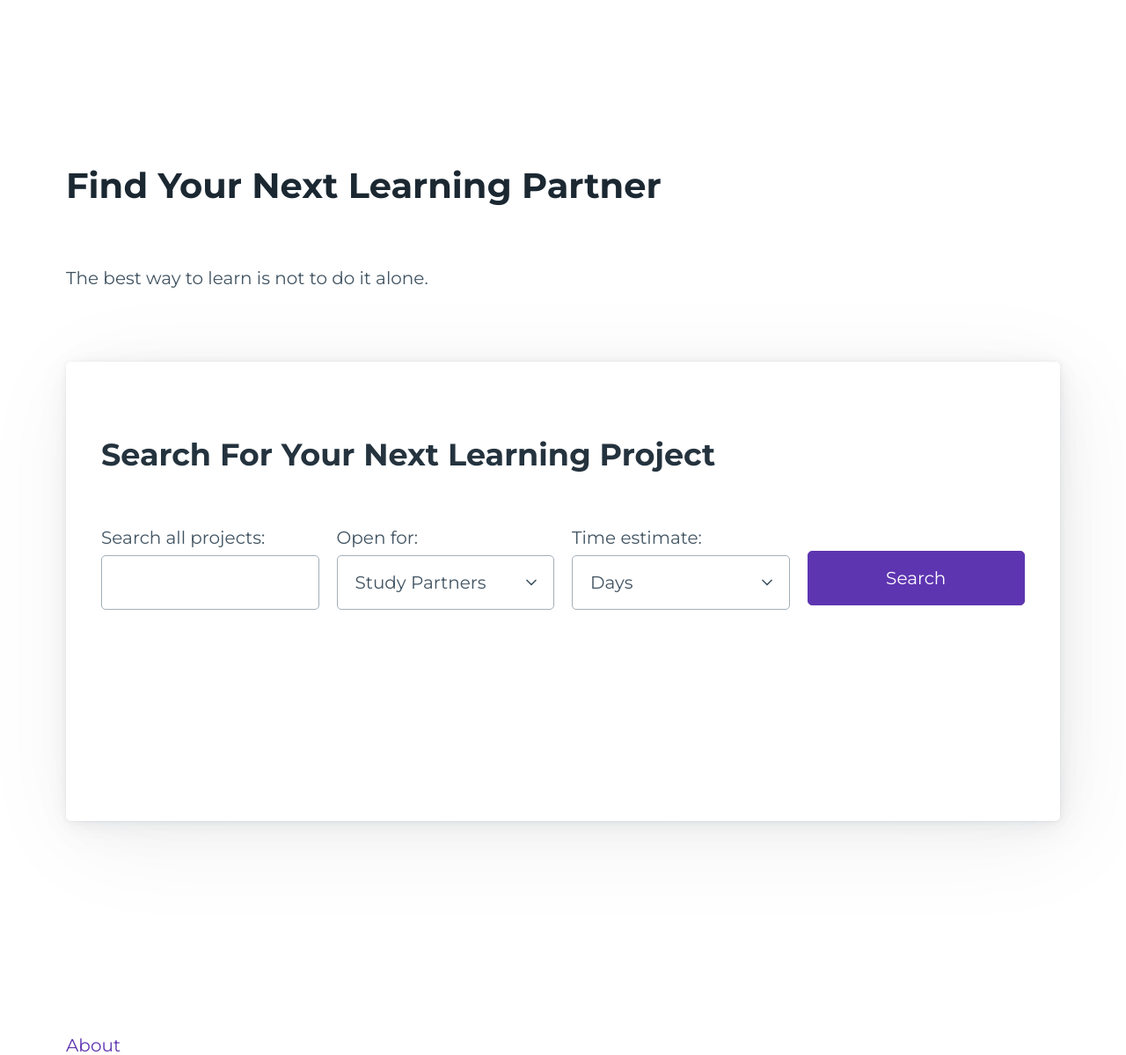
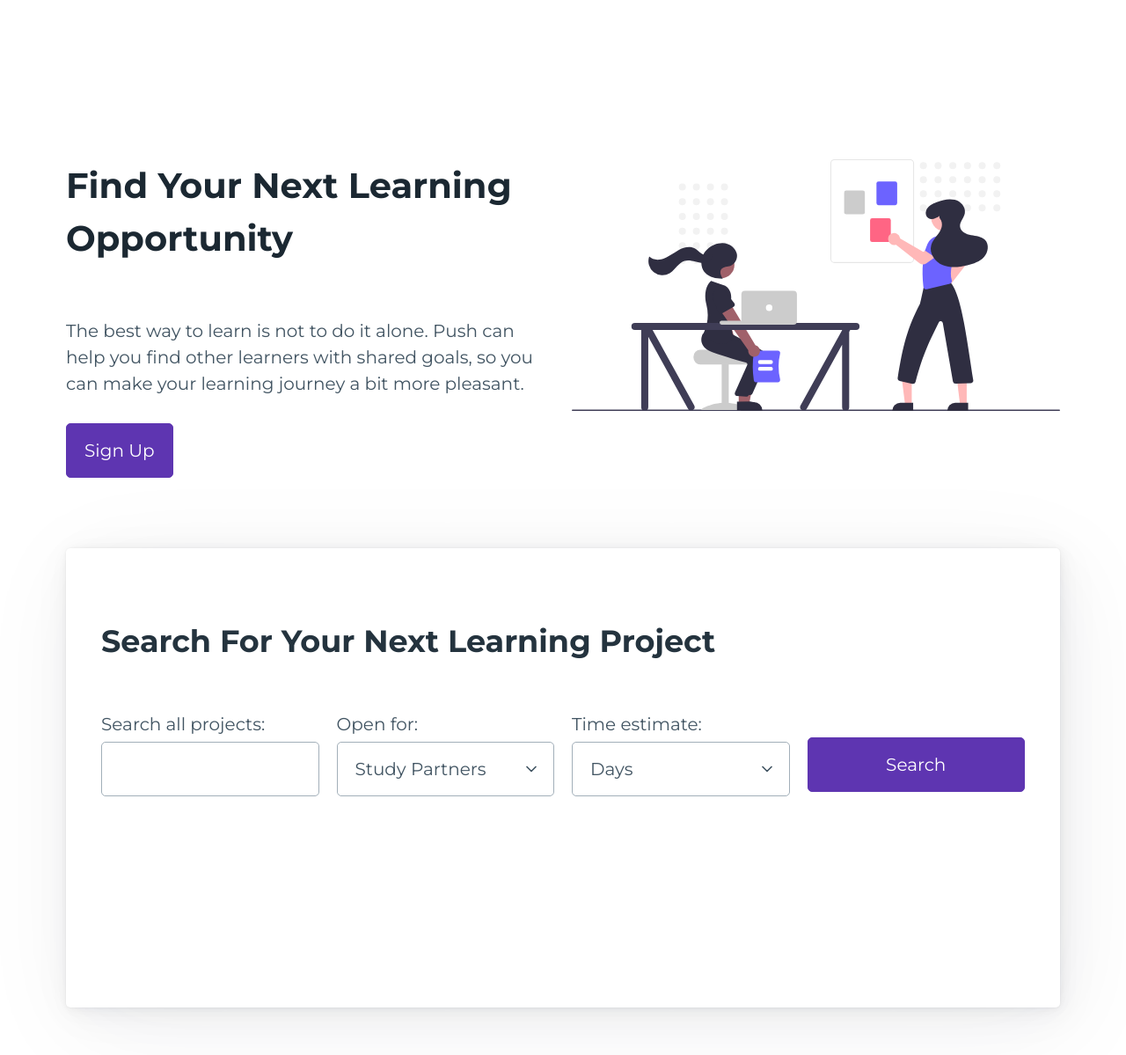
Before and after one commit to abdalla-elmahdy/push, a Django app: page / in a window 1280 px wide. Shown: the part 178-1377 px from the top of the page at 88% size. Run offline with Django 4.2, Linux system fonts and the light colour scheme; some libraries are stand-ins or nearby versions.

Commit message:
Improved hero section on home page and added an image to it

```diff
--- a/templates/pages/home.html
+++ b/templates/pages/home.html
@@ -1,11 +1,25 @@
 {% extends '_base.html' %}
+{% load static %}
 {% block title %}
   Home
 {% endblock title %}
 {% block content %}
-  <section>
-    <h1>Find Your Next Learning Partner</h1>
-    <p>The best way to learn is not to do it alone.</p>
+  <section class="grid">
+    <div>
+      <h1>Find Your Next Learning Opportunity</h1>
+      <p>
+        The best way to learn is not to do it alone.
+        Push can help you find other learners with shared goals,
+        so you can make your learning journey a bit more pleasant.
+      </p>
+      {% if user.is_authenticated != True %}
+        <a href="{% url 'account_signup' %}" role="button">Sign Up</a>
+      {% endif %}
+    </div>
+    <div>
+      <img src="{% static 'images/hero.svg' %}"
+           alt="2 engineers working together">
+    </div>
   </section>
   <article>
     <h2>Search For Your Next Learning Project</h2>
```
Also changed, not shown: static/images/hero.svg (added).
